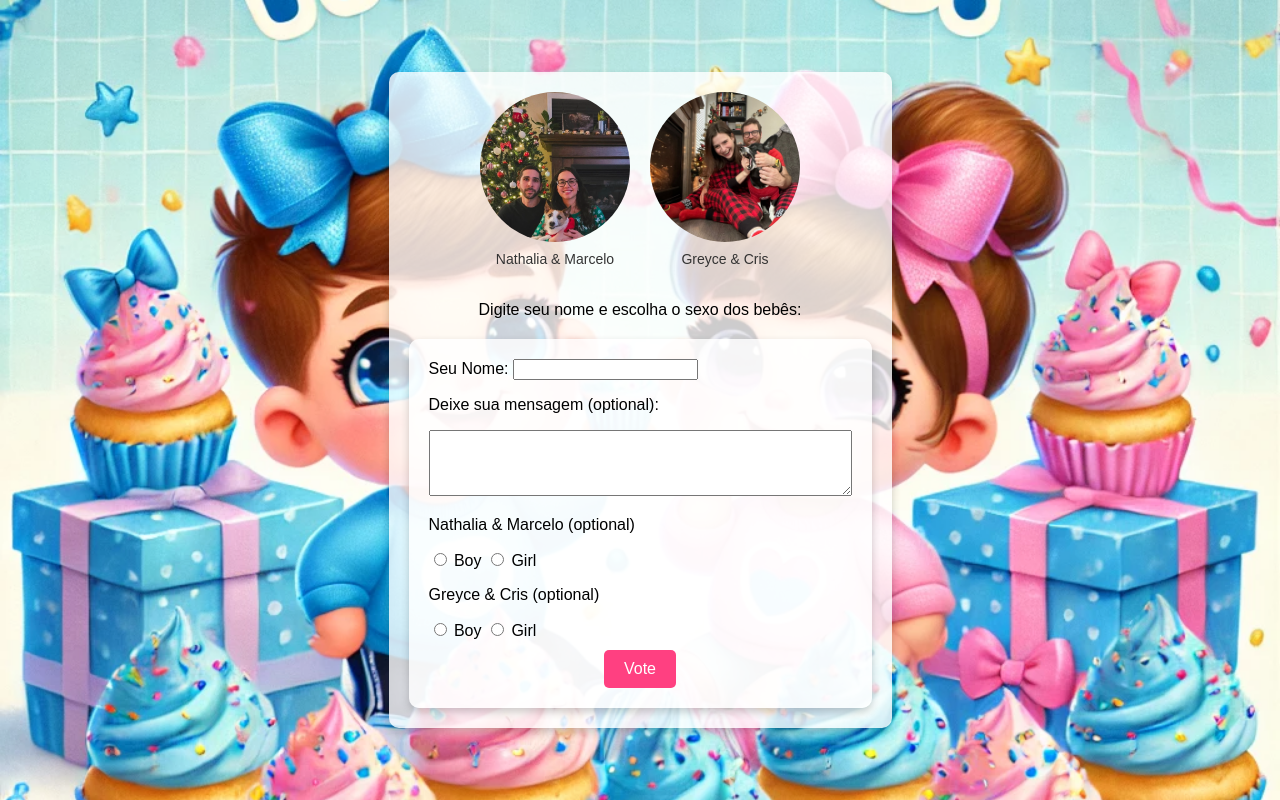
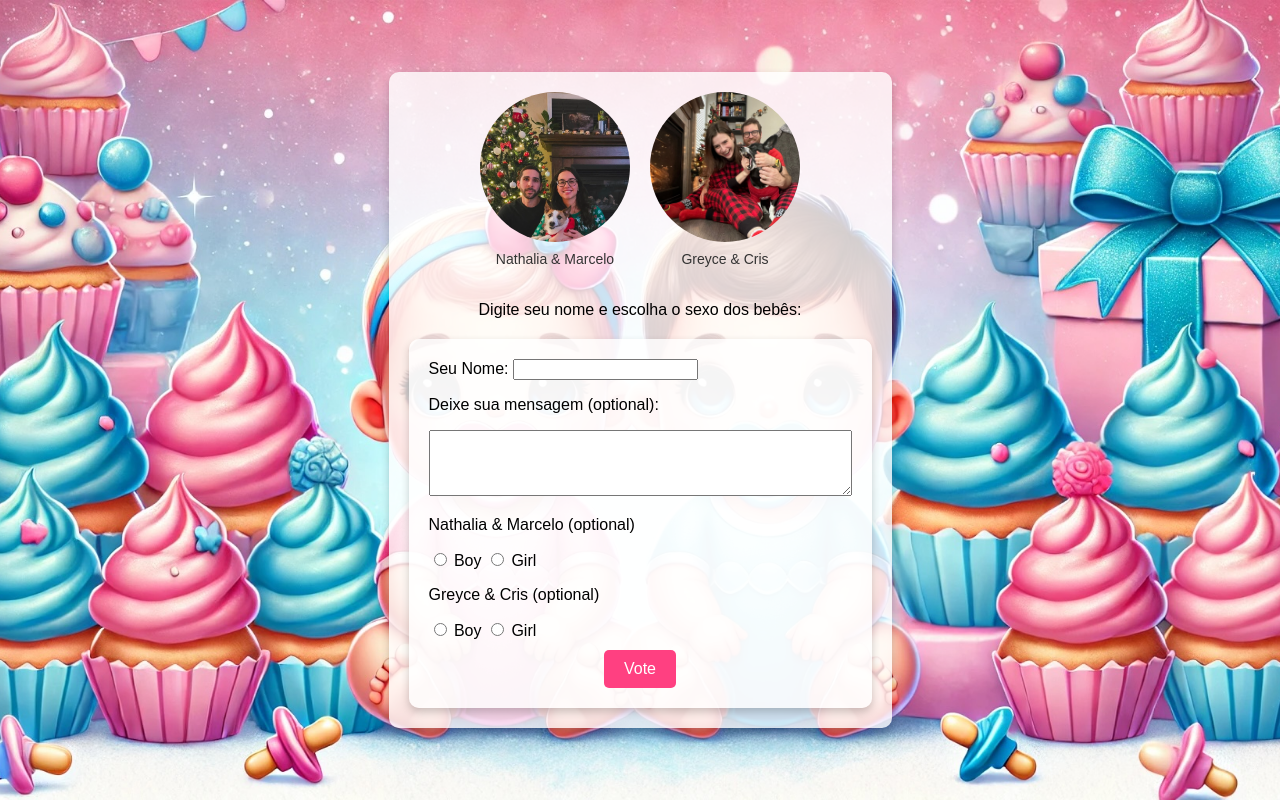
Before and after one commit to marceloaba/gender-reveal, a Flask app: page / in a window 1280 px wide. Run offline with Flask 3, Linux system fonts and the light colour scheme; data that the repository does not hold is empty.

Commit message:
Changed background image

```diff
--- a/src/templates/index.html
+++ b/src/templates/index.html
@@ -5,7 +5,7 @@
     <style>
         body {
             font-family: Arial, sans-serif;
-            background: url("{{ url_for('static', filename='images/background.png') }}") no-repeat center center fixed;
+            background: url("{{ url_for('static', filename='images/background.jpg') }}") no-repeat center center fixed;
             background-size: cover;
             text-align: center;
         }
--- a/src/templates/vote.html
+++ b/src/templates/vote.html
@@ -5,7 +5,7 @@
     <style>
         body {
             font-family: Arial, sans-serif;
-            background: url("{{ url_for('static', filename='images/background.png') }}") no-repeat center center fixed;
+            background: url("{{ url_for('static', filename='images/background.jpg') }}") no-repeat center center fixed;
             background-size: cover;
             text-align: center;
         }
```
Also changed, not shown: src/static/images/background.jpg (added), src/static/images/background.png (deleted), src/static/images/background2.png (deleted), src/static/images/background3.png (deleted), src/static/images/background5.png (deleted), 1 other file.
